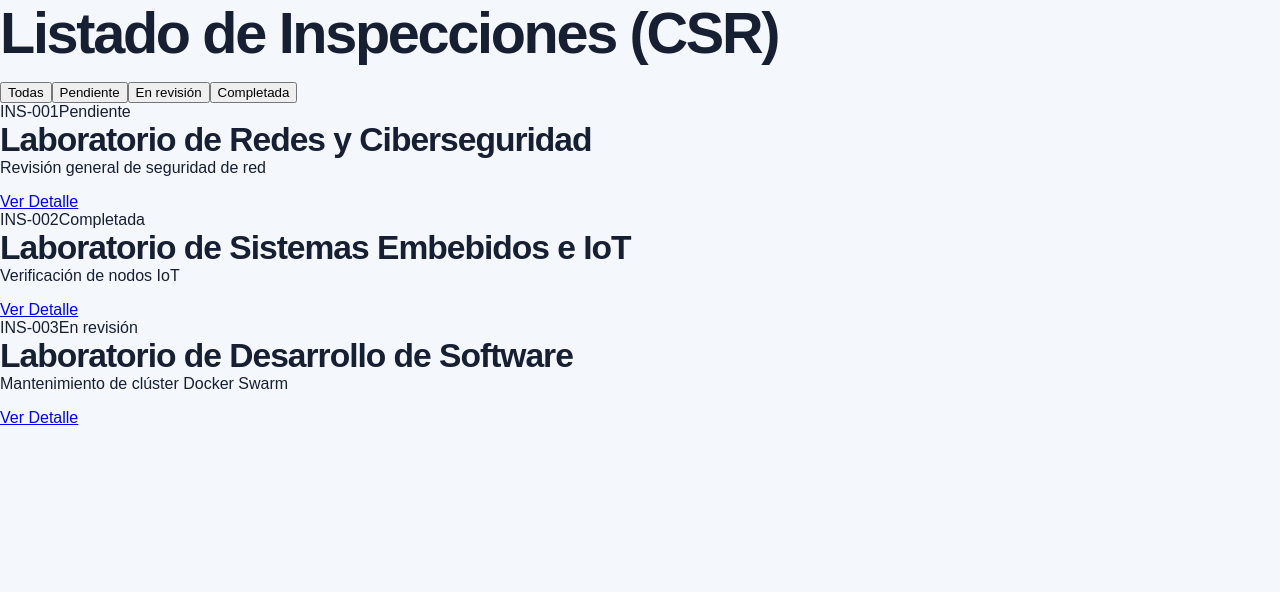
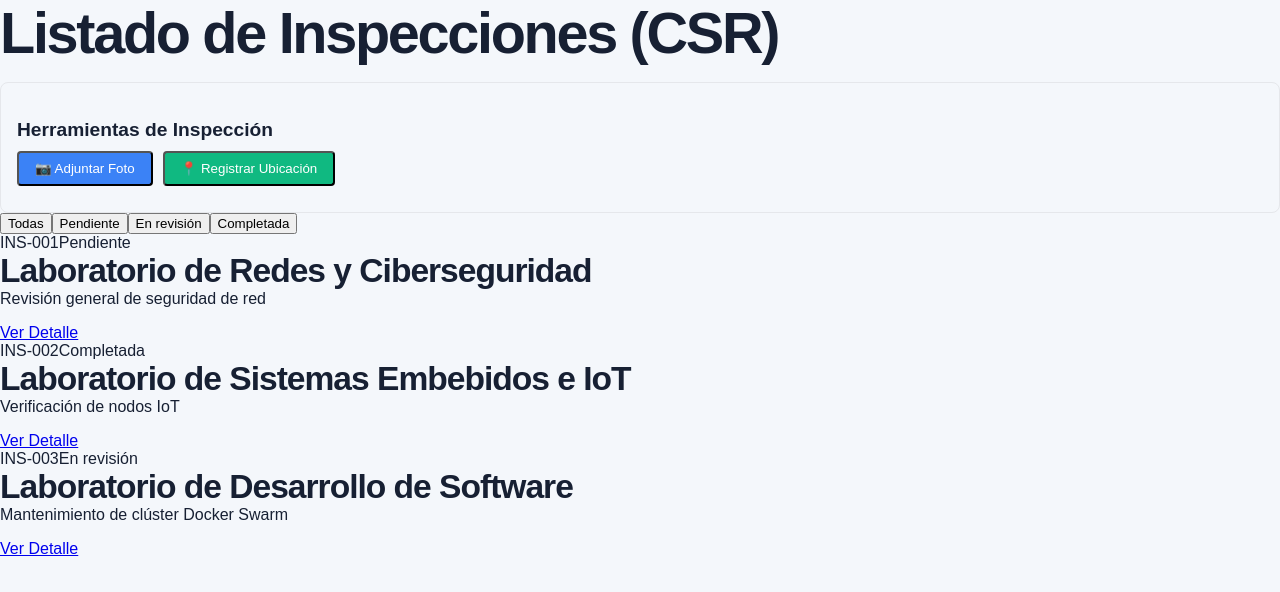
Before and after one commit to fati09-avelino/pwa-inspecciones-UTT-E01, a Next.js app: page /inspecciones in a window 1280 px wide. Shown: the top 592 px of the page. Built offline with nearby package versions, Linux system fonts and the light colour scheme.

Commit message:
feat(semana-6): integrar botones de camara y ubicacion en la interfaz

```diff
--- /dev/null
+++ b/src/components/device-actions.tsx
@@ -0,0 +1,62 @@
+'use client';
+
+import { useState, useRef } from 'react';
+import { requestCameraPermission } from '../lib/device/camera';
+import { getCurrentLocation, type GeoLocationResult } from '../lib/device/geolocation';
+
+export default function DeviceActions() {
+  const [location, setLocation] = useState<GeoLocationResult | null>(null);
+  const [photoMsg, setPhotoMsg] = useState<string>('');
+  const fileInputRef = useRef<HTMLInputElement>(null);
+
+  const handleAttachPhoto = async () => {
+    await requestCameraPermission();
+    if (fileInputRef.current) {
+      fileInputRef.current.click();
+    }
+  };
+
+  const handlePhotoChange = (e: React.ChangeEvent<HTMLInputElement>) => {
+    if (e.target.files && e.target.files.length > 0) {
+      setPhotoMsg(`Evidencia lista: ${e.target.files[0].name}`);
+    }
+  };
+
+  const handleGetLocation = async () => {
+    const loc = await getCurrentLocation();
+    if (loc) {
+      setLocation(loc);
+    } else {
+      alert('No se pudo obtener la ubicación (permiso denegado o error).');
+    }
+  };
+
+  return (
+    <div style={{ marginTop: '1rem', padding: '1rem', border: '1px solid #e5e7eb', borderRadius: '8px' }}>
+      <h3 style={{ fontWeight: 'bold', marginBottom: '10px' }}>Herramientas de Inspección</h3>
+
+      <div style={{ display: 'flex', gap: '10px', flexWrap: 'wrap' }}>
+        <button onClick={handleAttachPhoto} style={{ padding: '8px 16px', background: '#3b82f6', color: 'white', borderRadius: '4px' }}>
+          📷 Adjuntar Foto
+        </button>
+
+        <input
+          type="file" accept="image/*" capture="environment"
+          ref={fileInputRef} onChange={handlePhotoChange}
+          style={{ display: 'none' }}
+        />
+
+        <button onClick={handleGetLocation} style={{ padding: '8px 16px', background: '#10b981', color: 'white', borderRadius: '4px' }}>
+          📍 Registrar Ubicación
+        </button>
+      </div>
+
+      <div style={{ marginTop: '10px', fontSize: '0.875rem', color: '#4b5563' }}>
+        {photoMsg && <p>✅ {photoMsg}</p>}
+        {location && (
+          <p>✅ Ubicación: {location.latitude.toFixed(4)}, {location.longitude.toFixed(4)}</p>
+        )}
+      </div>
+    </div>
+  );
+}
--- a/src/components/inspections-view.tsx
+++ b/src/components/inspections-view.tsx
@@ -1,6 +1,7 @@
 import Link from 'next/link';
 import type { Inspection } from '@/lib/data/inspections';
 import LoadingState from '@/components/loading-state';
+import DeviceActions from './device-actions';
 
 export type StatusFilter = 'todas' | Inspection['status'];
 
@@ -22,14 +23,16 @@ type InspectionsViewProps = {
   onRetry?: () => void;
 };
 
-// Vista del listado: función pura de sus props (sin hooks), por lo que se
-// puede renderizar y probar en cada estado (carga, error, vacío, con datos).
 export default function InspectionsView({ state, filter, onFilterChange, onRetry }: InspectionsViewProps) {
   const visible = state.kind === 'ready' ? filterInspections(state.items, filter) : [];
 
   return (
     <div className="max-w-4xl mx-auto p-6">
       <h1 className="text-3xl font-bold mb-6 text-gray-800">Listado de Inspecciones (CSR)</h1>
+
+      <div className="mb-6">
+        <DeviceActions />
+      </div>
 
       <div role="group" aria-label="Filtrar por estado" className="flex flex-wrap gap-2 mb-6">
         {STATUS_FILTERS.map((option) => (
```
